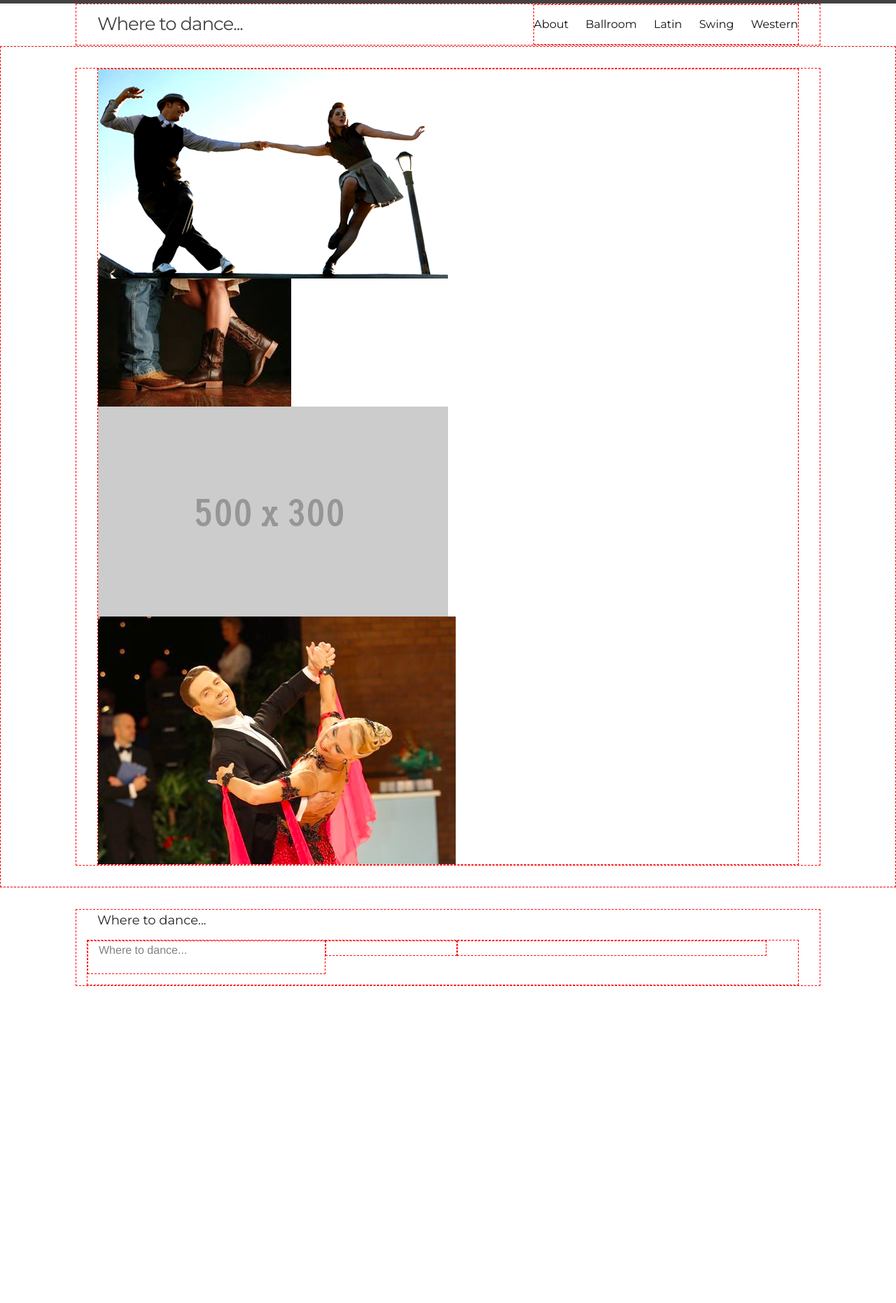
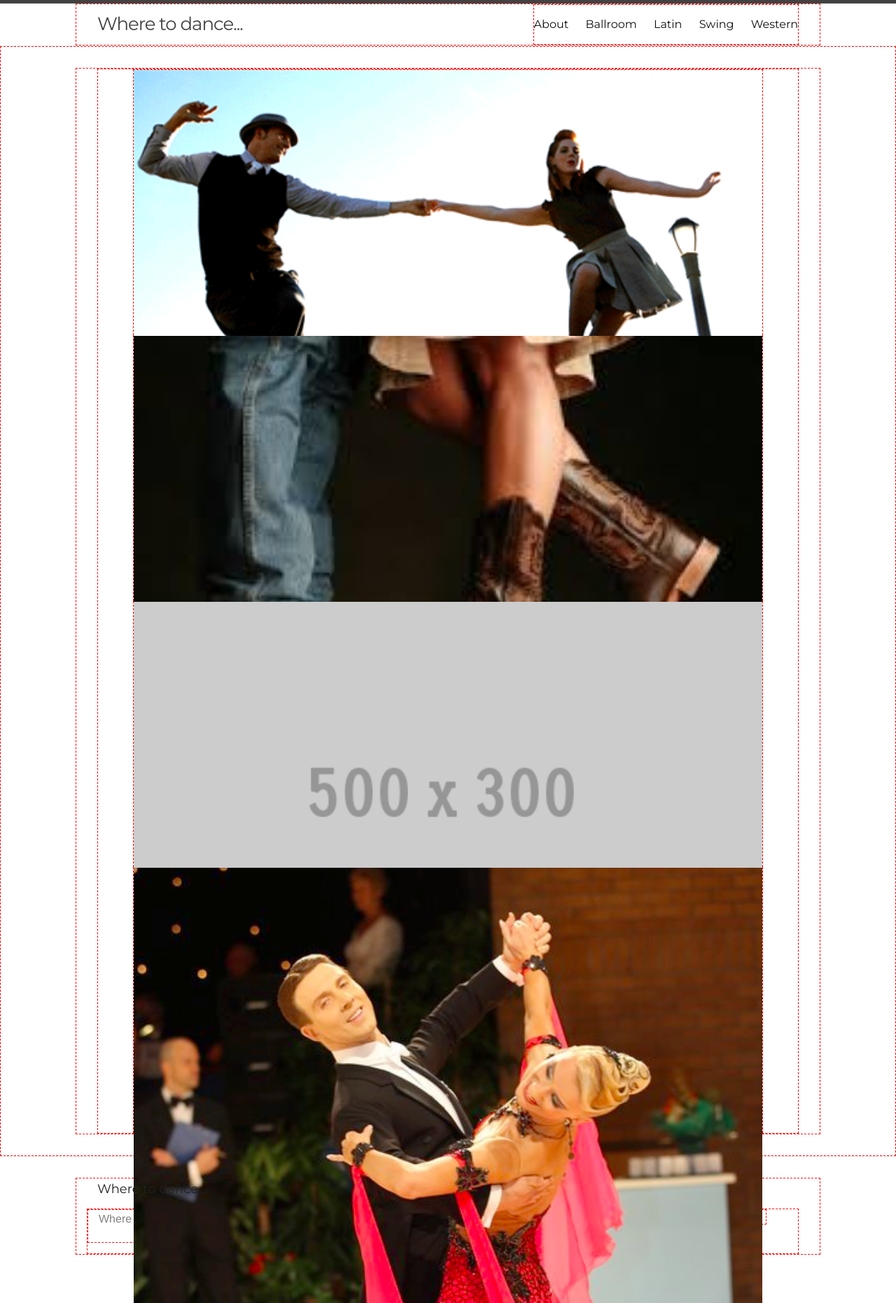
Before and after one commit to honeyjive/dance, a Jekyll site: the page built from index.html, in a window 1280 px wide. Shown: the whole page at 70% size. Built offline with Jekyll 4.4.1, drawn with Linux system fonts in a browser that asks for light colours; before the commit the page ends 1439 px from its top, so only the background shows below that.

Commit message:
adding div around cover photo

```diff
--- a/css/style.css
+++ b/css/style.css
@@ -28,6 +28,15 @@ a.page-link.About {
 	padding: 0;
 }
 
+.photo-wrapper {
+	width: 900px;
+	height: 380px;
+	margin: 0 auto;
+}
+
+.cover-photo {
+	width: 100%;
+}
 
 /*************************/
 /******  page ***********/
--- a/index.html
+++ b/index.html
@@ -12,7 +12,9 @@ layout: default
 
         <h2>
           <a class="post-link" href="{{ post.url | prepend: site.baseurl }}">
-              <img src="{{ post.cover-photo }}" class="cover-photo" />
+              <div class="photo-wrapper">
+                <img src="{{ post.cover-photo }}" class="cover-photo" />
+              </div>
           </a>
         </h2>
       </li>
```
